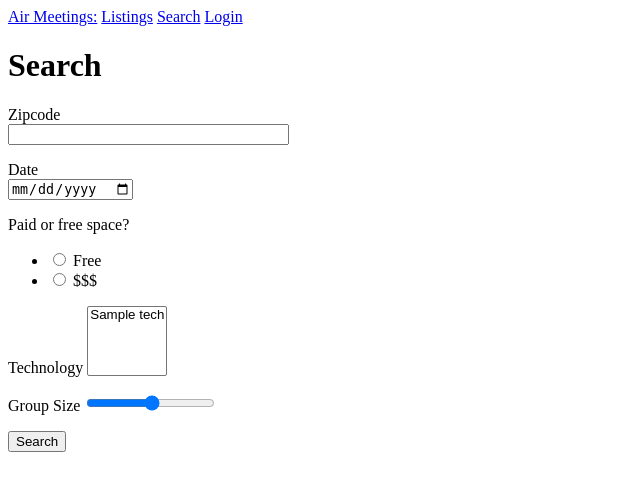
After one commit to pbierach/AirMeetings, a Flask app: page /search in a window 1280 px wide. The commit adds this page. Shown: the top 491 px of the page, without its empty margins (0-640 px from the left). Run offline with Flask 2, Linux system fonts and the light colour scheme; tables that the repository leaves empty hold one stand-in row (values such as "Sample post"); parts of the project's set-up code (start-up, migrations or seed data) failed here and were passed over; some libraries are stand-ins or nearby versions.

Commit message:
working search page

```diff
--- a/app/forms.py
+++ b/app/forms.py
@@ -1,9 +1,9 @@
 from flask_wtf import FlaskForm
 from wtforms import StringField, SubmitField, TextAreaField, DateField,\
-    SelectMultipleField, SelectField, IntegerRangeField, RadioField
+    SelectMultipleField, SelectField, IntegerRangeField, RadioField, TimeField
 from wtforms.validators import DataRequired, NumberRange
 from wtforms import StringField, PasswordField, BooleanField, SubmitField
-from wtforms.validators import ValidationError, DataRequired, Email, EqualTo
+from wtforms.validators import ValidationError, DataRequired, Email, EqualTo, Length
 from app.models import User, Location, Space, meetingHistory, upcomingMeeting, reviews, Tech, TechToSpace
 
 
@@ -49,13 +49,10 @@ class HomeSearch(FlaskForm):
 
 
 class FullSearch(FlaskForm):
-    zipcode = StringField('Zipcode', validators=[DataRequired()])
+    zipcode = StringField('Zipcode', validators=[DataRequired(), Length(5,5,"Please enter a 5 digit zipcode")])
     date = DateField('Date', format='%Y-%m-%d')
-    time = StringField('Time', validators=[DataRequired()])
-    price = RadioField('Price', choices=[(0, 'Free'), (1, '$$$')], validators=[DataRequired()])
+    #time = TimeField('Time', validators=[DataRequired()])
+    price = RadioField('Paid or free space?', validators=[DataRequired()])
+    tech = SelectMultipleField('Technology', coerce=int, choices=[])
+    groupSize = IntegerRangeField('Group Size', [NumberRange(min=1, max=100)])
     submit = SubmitField('Search')
-    tech = SelectField('Technology', choices=[])
-    groupSize = IntegerRangeField('Group Size', [NumberRange(min=1, max=100)])
-    def validate_zipcode(self, zipcode):
-        if len(zipcode) != 5:
-            raise ValidationError("Please enter a 5 digit zipcode.")
--- a/app/routes.py
+++ b/app/routes.py
@@ -1,10 +1,13 @@
 from datetime import date, time
+from flask_sqlalchemy import session
+import sqlalchemy.orm
 from flask import render_template, flash, redirect, url_for
 
 from app import app, db
 from app.models import User, Location, Space, meetingHistory, upcomingMeeting, reviews, Tech, TechToSpace
 from app.forms import LoginForm, RegistrationForm, HomeSearch, FullSearch
 from flask_login import current_user, login_user, logout_user, login_required
+
 
 @app.route('/')
 @app.route('/home')
@@ -74,6 +77,41 @@ def user(username):
         pMeetings.append(curr)
 
     return render_template('user.html', user=user, meetings=uMeetings, history=pMeetings)
+
+@app.route('/search', methods=['GET', 'POST'])
+def search():
+    form = FullSearch()
+    form.price.choices = [(True, 'Free'), (False, '$$$')]
+    technology = []
+    for t in Tech.query.all():
+        technology.append((t.id, t.name))
+    form.tech.choices = technology
+
+    if form.validate_on_submit():
+        zip = form.zipcode.data
+        date = form.date.data
+        tech = form.tech.data
+        gSize = form.groupSize.data
+        free = form.price.data
+        if free == "True":
+            paying = True
+        else:
+            paying = False
+        if paying:
+            spaces = db.session.query(Space).filter(Space.hourlyRate == 0, Space.sizeCap >= gSize)\
+                .join(Location).filter(Location.zip == zip)\
+                .join(TechToSpace).filter(Space.id == TechToSpace.spid, TechToSpace.tid.in_(tech))
+            return results(spaces)
+        else:
+            spaces = db.session.query(Space).filter(Space.hourlyRate >= 1, Space.sizeCap >= gSize)\
+                .join(Location).filter(Location.zip == zip)\
+                .join(TechToSpace).filter(Space.id == TechToSpace.spid, TechToSpace.tid.in_(tech))
+        return results(spaces)
+    return render_template('search.html', title='Search', form=form)
+
+@app.route("/search_results")
+def results(spaces):
+    return render_template("searchResults.html", title="Results", spaces=spaces)
 
 @app.route('/space/<space>')
 def space(space):
--- /dev/null
+++ b/app/templates/_spacePreview.html
@@ -0,0 +1,3 @@
+<table>
+    <a href="{{ url_for('space', space=space.name) }}">{{ space.name }}</a>
+</table>
--- a/app/templates/base.html
+++ b/app/templates/base.html
@@ -7,6 +7,7 @@
     <div>
         <a href={{ url_for('home') }}>Air Meetings:</a>
         <a href={{ url_for('spaces') }} >Listings</a>
+        <a href={{ url_for('search') }} >Search</a>
         {% if current_user.is_anonymous %}
             <a href={{ url_for('login') }}>Login</a>
         {% else %}
@@ -27,6 +28,7 @@
             {% endfor %}
         {% endif %}
         {% endwith %}
+    </div>
 
     {% block content %}
     {% endblock %}
--- /dev/null
+++ b/app/templates/search.html
@@ -0,0 +1,37 @@
+{% extends "base.html" %}
+
+{% block content %}
+    <h1>Search</h1>
+    <form action="" method="post" novalidate>
+        {{ form.hidden_tag() }}
+        <p>
+            {{ form.zipcode.label }}<br>
+            {{ form.zipcode(size=32) }}<br>
+            {% for error in form.zipcode.errors %}
+            <span style="color: red;">[{{ error }}]</span>
+            {% endfor %}
+        </p>
+        <p>
+            {{ form.date.label }}<br>
+            {{ form.date(size=32) }}<br>
+        </p>
+
+        <p>
+            {{ form.price.label }}
+            {{ form.price }}
+        </p>
+
+        <p>
+            {{ form.tech.label }}
+            {{ form.tech }}
+        </p>
+
+        <p>
+            {{ form.groupSize.label }}
+            {{ form.groupSize }}
+        </p>
+        <p>{{ form.submit() }}</p>
+    </form>
+
+
+{% endblock %}
```
Also changed, not shown: app/templates/searchResults.html (added, +12 -0 lines).
